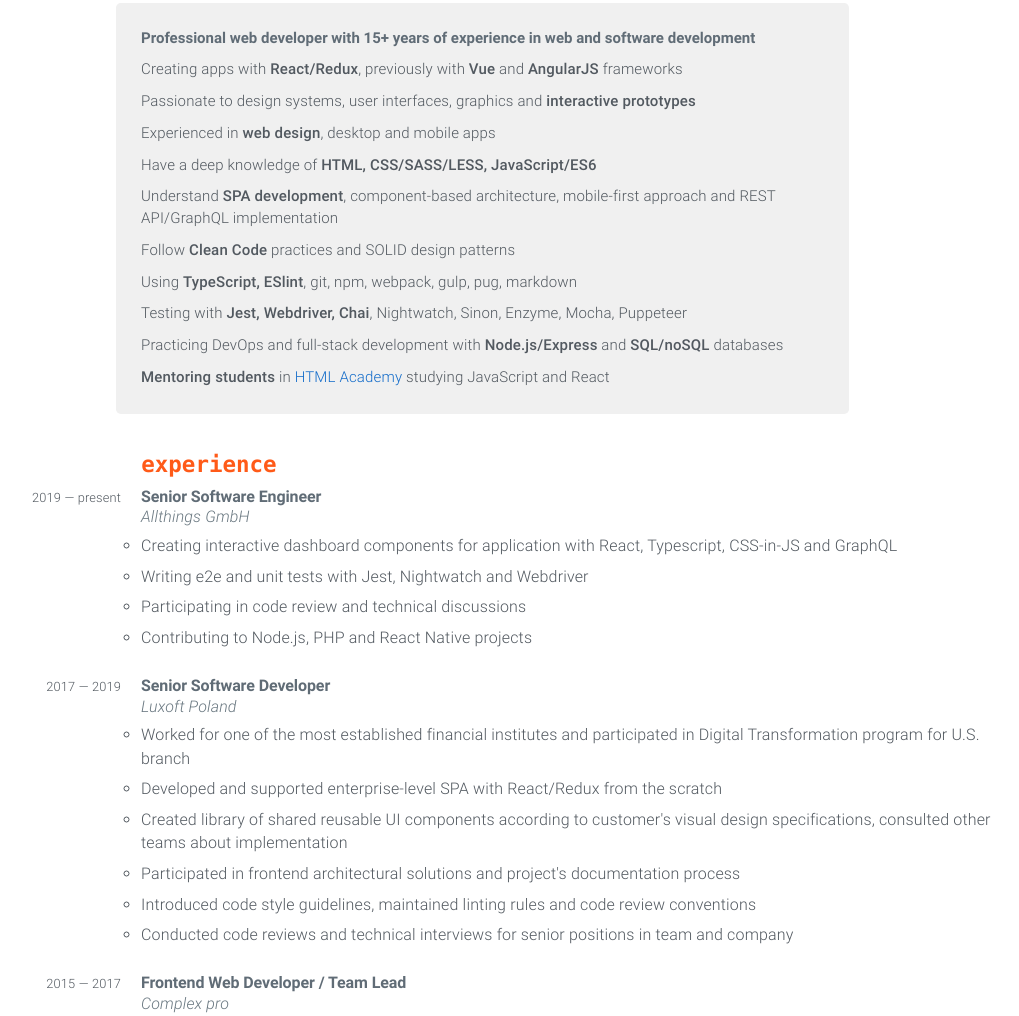
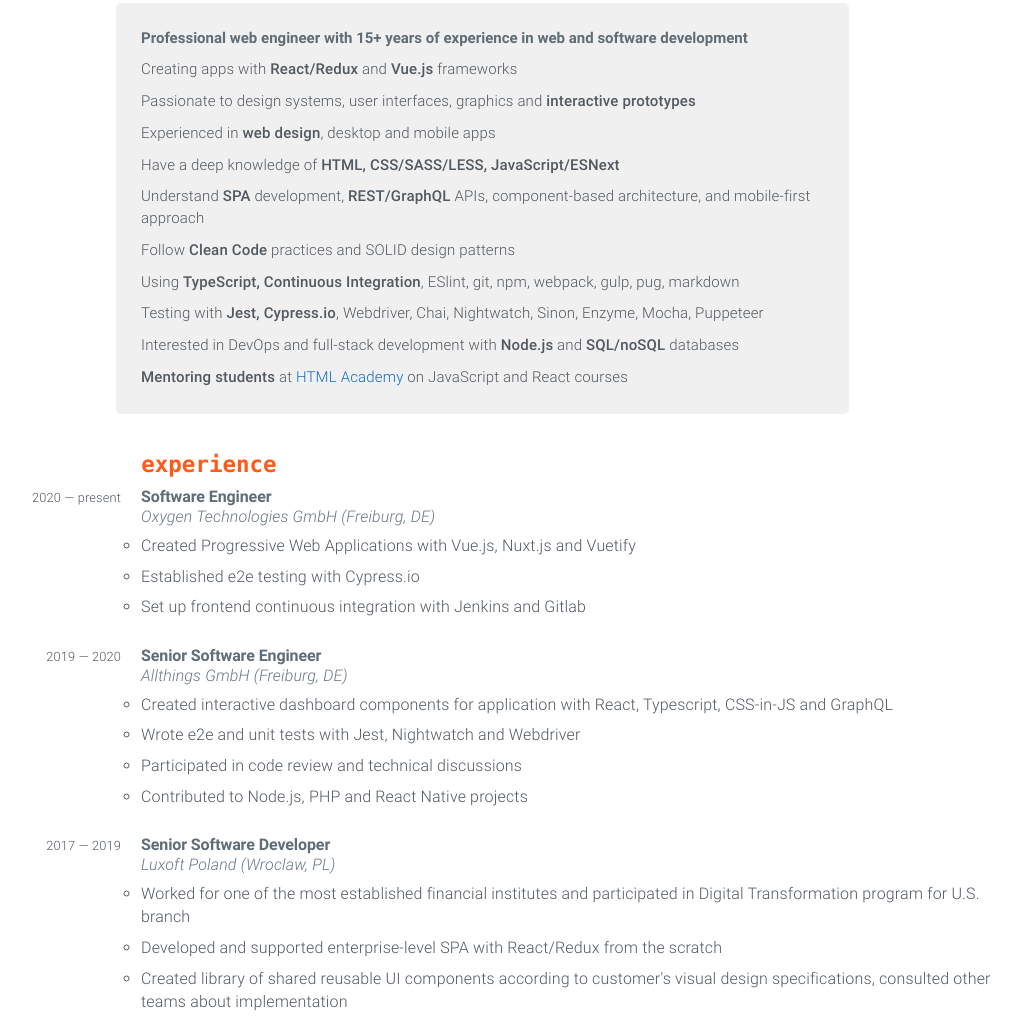
Before and after one commit to DmitryMarkov/cv-markov, a website: page src/index.html in a window 1280 px wide. Shown: the part 372-1388 px from the top of the page, without its empty margins (179-1198 px from the left). Drawn offline with Linux system fonts and the light colour scheme.

Commit message:
feat: add new experience

```diff
--- a/src/index.html
+++ b/src/index.html
@@ -60,18 +60,18 @@
       <section id="summary">
         <div class="row">
           <div class="column column-66 column-offset-20">
-            <h6>Professional web developer with 15+ years of experience in web and software development</h6>
+            <h6>Professional web engineer with 15+ years of experience in web and software development</h6>
             <ul>
-              <li>Creating apps with <b>React/Redux</b>, previously with <b>Vue</b> and <b>AngularJS</b> frameworks</li>
+              <li>Creating apps with <b>React/Redux</b> and <b>Vue.js</b> frameworks</li>
               <li>Passionate to design systems, user interfaces, graphics and <b>interactive prototypes</b></li>
               <li>Experienced in <b>web design</b>, desktop and mobile apps</li>
-              <li>Have a deep knowledge of <b>HTML, CSS/SASS/LESS, JavaScript/ES6</b></li>
-              <li>Understand <b>SPA development</b>, component-based architecture, mobile-first approach and REST API/GraphQL implementation</li>
+              <li>Have a deep knowledge of <b>HTML, CSS/SASS/LESS, JavaScript/ESNext</b></li>
+              <li>Understand <b>SPA</b> development, <b>REST/GraphQL</b> APIs, component-based architecture, and mobile-first approach</li>
               <li>Follow <b>Clean Code</b> practices and SOLID design patterns</li>
-              <li>Using <b>TypeScript, ESlint</b>, git, npm, webpack, gulp, pug, markdown</li>
-              <li>Testing with <b>Jest, Webdriver, Chai</b>, Nightwatch, Sinon, Enzyme, Mocha, Puppeteer</li>
-              <li>Practicing DevOps and full-stack development with <b>Node.js/Express</b> and <b>SQL/noSQL</b> databases</li>
-              <li><b>Mentoring students</b> in <a href="https://htmlacademy.ru">HTML Academy</a> studying JavaScript and React</li>
+              <li>Using <b>TypeScript, Continuous Integration</b>, ESlint, git, npm, webpack, gulp, pug, markdown</li>
+              <li>Testing with <b>Jest, Cypress.io</b>, Webdriver, Chai, Nightwatch, Sinon, Enzyme, Mocha, Puppeteer</li>
+              <li>Interested in DevOps and full-stack development with <b>Node.js</b> and <b>SQL/noSQL</b> databases</li>
+              <li><b>Mentoring students</b> at <a href="https://htmlacademy.ru">HTML Academy</a> on JavaScript and React courses</li>
             </ul>
           </div>
         </div>
@@ -84,16 +84,30 @@
         </div>
         <div class="row row-top">
           <div class="column column-20 text-xs-right">
-            <small>2019 &mdash; present</small>
+            <small>2020 &mdash; present</small>
+          </div>
+          <div class="column column-80">
+            <h4>Software Engineer</h4>
+            <em>Oxygen Technologies GmbH (Freiburg, DE)</em>
+            <ul>
+              <li>Created Progressive Web Applications with Vue.js, Nuxt.js and Vuetify</li>
+              <li>Established e2e testing with Cypress.io</li>
+              <li>Set up frontend continuous integration with Jenkins and Gitlab</li>
+            </ul>
+          </div>
+        </div>
+        <div class="row row-top">
+          <div class="column column-20 text-xs-right">
+            <small>2019 &mdash; 2020</small>
           </div>
           <div class="column column-80">
             <h4>Senior Software Engineer</h4>
-            <em>Allthings GmbH</em>
+            <em>Allthings GmbH (Freiburg, DE)</em>
             <ul>
-              <li>Creating interactive dashboard components for application with React, Typescript, CSS-in-JS and GraphQL</li>
-              <li>Writing e2e and unit tests with Jest, Nightwatch and Webdriver</li>
-              <li>Participating in code review and technical discussions</li>
-              <li>Contributing to Node.js, PHP and React Native projects</li>
+              <li>Created interactive dashboard components for application with React, Typescript, CSS-in-JS and GraphQL</li>
+              <li>Wrote e2e and unit tests with Jest, Nightwatch and Webdriver</li>
+              <li>Participated in code review and technical discussions</li>
+              <li>Contributed to Node.js, PHP and React Native projects</li>
             </ul>
           </div>
         </div>
@@ -103,7 +117,7 @@
           </div>
           <div class="column column-80">
             <h4>Senior Software Developer</h4>
-            <em>Luxoft Poland</em>
+            <em>Luxoft Poland (Wroclaw, PL)</em>
             <ul>
               <li>Worked for one of the most established financial institutes and participated in Digital Transformation program for U.S. branch</li>
               <li>Developed and supported enterprise-level SPA with React/Redux from the scratch</li>
@@ -120,7 +134,7 @@
           </div>
           <div class="column column-80">
             <h4>Frontend Web Developer / Team Lead</h4>
-            <em>Complex pro</em>
+            <em>Complex pro (Moscow, RU)</em>
             <ul>
               <li>Developed web applications with Vue.js and AngularJS frameworks</li>
               <li>Managed web development team</li>
@@ -136,7 +150,7 @@
           </div>
           <div class="column column-80">
             <h4>Web Developer</h4>
-            <em>Complex pro</em>
+            <em>Complex pro (Moscow, RU)</em>
             <ul>
               <li>Created graphical design and user interface for websites, desktop and mobile applications</li>
               <li>Made responsive/adaptive layouts with HTML/CSS and Bootstrap framework</li>
@@ -151,7 +165,7 @@
           </div>
           <div class="column column-80">
             <h4>Software Engineer</h4>
-            <em>Information supply center, Ministry of Defence of the Russian Federation</em>
+            <em>Information supply center, Ministry of Defence of the Russian Federation (Moscow, RU)</em>
             <ul>
               <li>Developed and maintained official website of the Ministry of Defenсe with integral CMS</li>
               <li>Consulted authorities and represented the Ministry on official tenders</li>
@@ -165,7 +179,7 @@
           </div>
           <div class="column column-80">
             <h4>Web Designer</h4>
-            <em>Hubert Burda Publishing House</em>
+            <em>Hubert Burda Publishing House (Moscow, RU)</em>
             <ul>
               <li>Mastered websites and graphic design for &laquo;Chip Russia&raquo; magazine and its side projects</li>
               <li>Created user interfaces and layout for &laquo;Enter&raquo; and &laquo;Photo &amp; Video Digital&raquo; magazines</li>
```
Also changed, not shown: TODO.md (added, +6 -0 lines), faviconData.json (+1 -1 lines), CHANGELOG.md.
